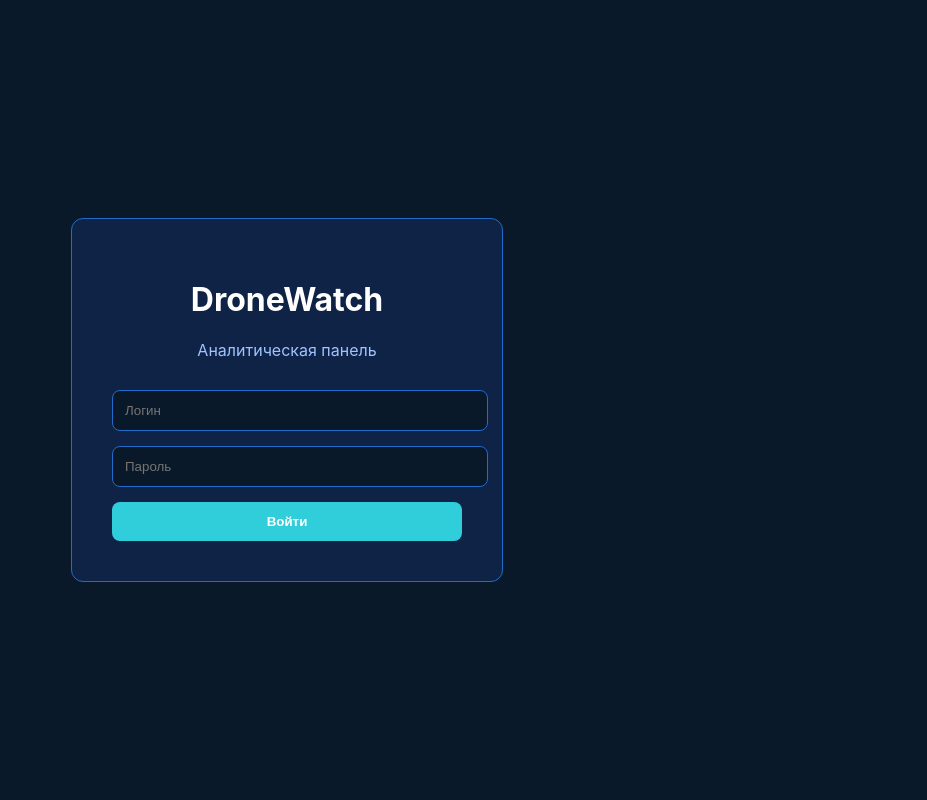
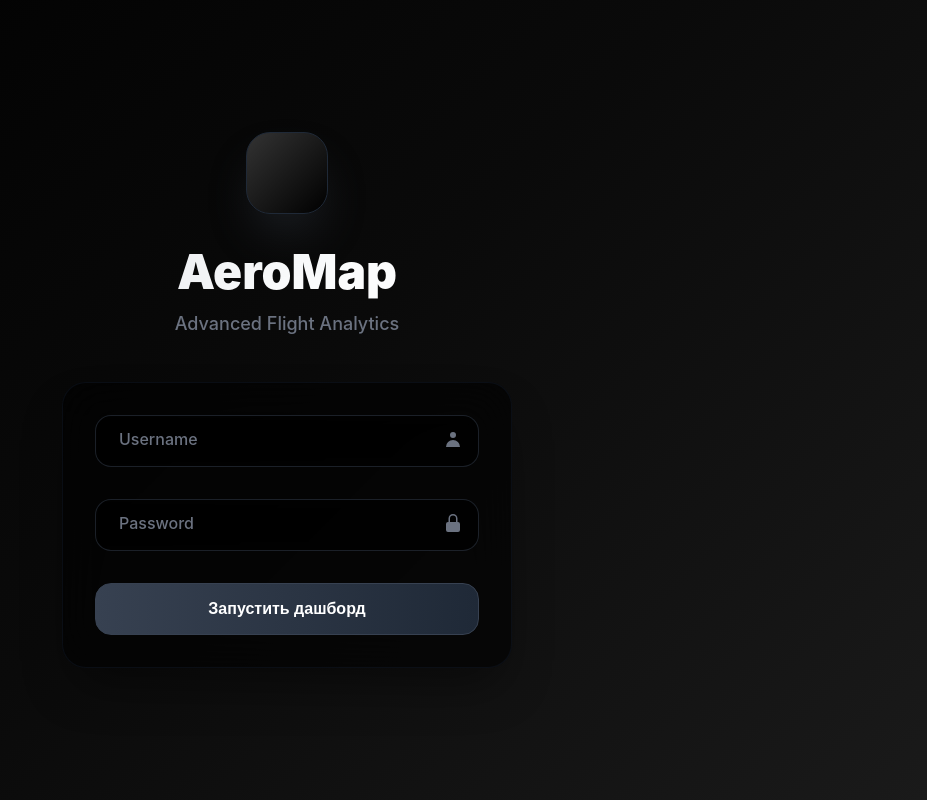
Before and after one commit to Angry-Toys/lct_aeromap, a Vue app in the folder aeromap-frontend/: page / in a window 1280 px wide. Shown: the whole page, without its empty margins (353-1280 px from the left). Built offline with nearby package versions, Linux system fonts and the light colour scheme.

Commit message:
LoginView redesign

```diff
--- a/aeromap-frontend/src/views/LoginView.vue
+++ b/aeromap-frontend/src/views/LoginView.vue
@@ -1,13 +1,69 @@
 <template>
-  <div class="login-container">
-    <div class="login-box">
-      <h1 class="title">DroneWatch</h1>
-      <p class="subtitle">Аналитическая панель</p>
-      <form @submit.prevent="handleLogin">
-        <input type="text" placeholder="Логин" v-model="username" required />
-        <input type="password" placeholder="Пароль" v-model="password" required />
-        <button type="submit">Войти</button>
-      </form>
+  <div class="login-page">
+    <div class="login-card">
+
+      <!-- 1. Header Section -->
+      <div class="header-section">
+        <div class="icon-wrapper">
+          <!-- Drone Icon SVG -->
+
+        </div>
+        <h1 class="title">AeroMap</h1>
+        <p class="subtitle">Advanced Flight Analytics</p>
+      </div>
+
+      <!-- 2. Form Section -->
+      <div class="form-section">
+        <form @submit.prevent="handleLogin">
+
+          <!-- Username Input -->
+          <div class="input-group">
+            <div class="input-glow"></div>
+            <input
+              id="username"
+              type="text"
+              class="input-field peer"
+              placeholder=""
+              v-model="username"
+              required
+            />
+            <label for="username" class="input-label">Username</label>
+            <div class="input-icon-wrapper">
+              <!-- User Icon SVG -->
+              <svg xmlns="http://www.w3.org/2000/svg" class="input-icon" viewBox="0 0 20 20" fill="currentColor">
+                <path fill-rule="evenodd" d="M10 9a3 3 0 100-6 3 3 0 000 6zm-7 9a7 7 0 1114 0H3z" clip-rule="evenodd" />
+              </svg>
+            </div>
+          </div>
+
+          <!-- Password Input -->
+          <div class="input-group">
+            <div class="input-glow"></div>
+            <input
+              id="password"
+              type="password"
+              class="input-field peer"
+              placeholder=""
+              v-model="password"
+              required
+            />
+            <label for="password" class="input-label">Password</label>
+            <div class="input-icon-wrapper">
+              <!-- Lock Icon SVG -->
+              <svg xmlns="http://www.w3.org/2000/svg" class="input-icon" viewBox="0 0 20 20" fill="currentColor">
+                <path fill-rule="evenodd" d="M10 1a4.5 4.5 0 00-4.5 4.5V9H5a2 2 0 00-2 2v6a2 2 0 002 2h10a2 2 0 002-2v-6a2 2 0 00-2-2h-.5V5.5A4.5 4.5 0 0010 1zm3 8V5.5a3 3 0 10-6 0V9h6z" clip-rule="evenodd" />
+              </svg>
+            </div>
+          </div>
+
+          <!-- Submit Button -->
+          <button type="submit" class="submit-button group">
+            <span class="shine-effect"></span>
+
+            Запустить дашборд
+          </button>
+        </form>
+      </div>
     </div>
   </div>
 </template>
@@ -21,51 +77,236 @@ const password = ref('');
 const router = useRouter();
 
 const handleLogin = () => {
-  // Имитация успешной авторизации
-  console.log('Попытка входа с:', username.value);
-  // В реальном приложении здесь будет запрос к API
-  localStorage.setItem('user-token', 'mock-token'); // Сохраняем "токен"
+  // Mock successful login
+  console.log('Attempting login with:', username.value);
+  localStorage.setItem('user-token', 'mock-token');
   router.push('/dashboard');
 };
 </script>
 
 <style scoped>
-.login-container {
+/* --- Main Page Layout --- */
+.login-page {
   display: flex;
   justify-content: center;
   align-items: center;
-  height: 100vh;
-  background-color: #0a1929;
+  min-height: 100vh;
+  position: relative;
+  overflow: hidden; /* Prevents page scrolling */
+  background: linear-gradient(135deg, rgb(0, 0, 0) 0%, rgb(10, 10, 10) 50%, rgb(26, 26, 26) 100%);
 }
-.login-box {
-  background: #0f2346;
-  padding: 40px;
-  border-radius: 12px;
-  border: 1px solid #226bcb;
+
+.login-card {
+  width: 100%;
+  max-width: 450px;
+  position: relative;
+  z-index: 10;
+  padding: 0 16px; /* Prevents touching edges on mobile */
+}
+
+/* --- Header Section (Icon, Title, Subtitle) --- */
+.header-section {
   text-align: center;
-  width: 350px;
+  margin-bottom: 3rem; /* 48px */
 }
-.title { font-size: 2rem; color: #fff; }
-.subtitle { color: #a0c3ff; margin-bottom: 30px; }
-input {
+
+.icon-wrapper {
+  display: inline-flex;
+  align-items: center;
+  justify-content: center;
+  width: 80px;
+  height: 80px;
+  border-radius: 1.5rem; /* 24px */
+  background: linear-gradient(to bottom right, #333, #000);
+  margin-bottom: 1.5rem; /* 24px */
+  box-shadow: 0 25px 50px -12px rgba(100, 116, 139, 0.25);
+  border: 1px solid #1f2937;
+}
+
+.drone-icon {
+  width: 36px;
+  height: 36px;
+  color: #d1d5db; /* gray-300 */
+}
+
+.title {
+  font-size: 3rem; /* 48px */
+  font-weight: 900;
+  background: linear-gradient(to right, #e5e7eb, #f9fafb, #fff);
+  -webkit-background-clip: text;
+  background-clip: text;
+  color: transparent;
+  margin: 0 0 0.75rem 0; /* 12px */
+}
+
+.subtitle {
+  font-size: 1.125rem; /* 18px */
+  font-weight: 500;
+  color: #6b7280; /* gray-500 */
+  margin: 0;
+}
+
+/* --- Form Section (Glassmorphism) --- */
+.form-section {
+  backdrop-filter: blur(24px);
+  -webkit-backdrop-filter: blur(24px);
+  background-color: rgba(0, 0, 0, 0.6); /* Charcoal gray transparent background */
+  border-radius: 1.5rem; /* 24px */
+  padding: 2rem; /* 32px */
+  border: 1px solid rgba(17, 24, 39, 0.5);
+  box-shadow: 0 25px 50px -12px rgba(0, 0, 0, 0.45); /* Darker blur shadow */
+  position: relative;
+}
+
+.form-section form {
+  display: flex;
+  flex-direction: column;
+  gap: 2rem; /* 32px */
+}
+
+/* --- Input Field Styling --- */
+.input-group {
+  position: relative;
+}
+
+.input-glow {
+  position: absolute;
+  inset: 0;
+  background: linear-gradient(to right, rgba(107, 114, 128, 0.1), rgba(75, 85, 99, 0.1));
+  border-radius: 1rem; /* 16px */
+  filter: blur(12px);
+  opacity: 0;
+  transition: opacity 0.3s ease;
+}
+
+.input-group:hover .input-glow {
+  opacity: 1;
+}
+
+.input-field {
+  box-sizing: border-box; /* Prevents overflow */
+  position: relative;
   width: 100%;
-  padding: 12px;
-  margin-bottom: 15px;
-  background: #0a1929;
-  border: 1px solid #226bcb;
-  border-radius: 8px;
+  font-size: 1rem;
+  padding: 1rem 3rem 1rem 1.5rem; /* 16px 48px 16px 24px */
+  background-color: rgba(0, 0, 0, 0.5);
+  border: 1px solid rgba(55, 65, 81, 0.5);
+  border-radius: 1rem; /* 16px */
   color: #fff;
+  transition: all 0.3s ease;
+  backdrop-filter: blur(4px);
+  -webkit-backdrop-filter: blur(4px);
 }
-button {
+
+/* --- NEW: Keyframe for focus flash animation --- */
+@keyframes flash-border {
+  0% {
+    box-shadow: 0 0 0 4px rgba(75, 85, 99, 0.1);
+    border-color: rgba(75, 85, 99, 0.5);
+  }
+  25% {
+    border-color: rgba(255, 255, 255, 0.9);
+    box-shadow: 0 0 0 1px rgba(255, 255, 255, 0.9), 0 0 0 4px rgba(75, 85, 99, 0.1);
+  }
+  100% {
+    box-shadow: 0 0 0 4px rgba(75, 85, 99, 0.1);
+    border-color: rgba(75, 85, 99, 0.5);
+  }
+}
+
+.input-field:focus {
+  outline: none;
+  border-color: rgba(75, 85, 99, 0.5);
+  box-shadow: 0 0 0 4px rgba(75, 85, 99, 0.1); /* Equivalent to ring */
+  animation: flash-border 0.4s ease-out; /* Apply animation */
+}
+
+/* --- Floating Label Logic --- */
+.input-label {
+  position: absolute;
+  left: 1.5rem; /* 24px */
+  top: 0.85rem; /* 16px */
+  color: #6b7280; /* gray-600 */
+  font-weight: 500;
+  pointer-events: none;
+  transition: all 0.3s ease;
+  background-color: transparent;
+  padding: 0;
+}
+
+.input-field:focus + .input-label,
+.input-field:not(:placeholder-shown) + .input-label {
+  top: -0.75rem; /* -12px */
+  left: 1.25rem; /* 20px */
+  font-size: 1rem; /* 14px */
+  color: #9ca3af; /* gray-400 */
+  background-color: #000000;
+  padding: 0 0.5rem; /* 8px */
+}
+
+/* --- Input Icon --- */
+.input-icon-wrapper {
+  position: absolute;
+  right: 1rem; /* 16px */
+  top: 50%;
+  transform: translateY(-50%);
+  color: #6b7280;
+  pointer-events: none;
+  transition: color 0.3s ease;
+}
+
+.input-icon {
+  width: 20px;
+  height: 20px;
+}
+
+.input-field:focus ~ .input-icon-wrapper {
+  color: #d1d5db;
+}
+
+/* --- Submit Button Styling --- */
+.submit-button {
+  position: relative;
+  display: inline-flex;
+  align-items: center;
+  justify-content: center;
   width: 100%;
-  padding: 12px;
-  background-color: #30ceda;
-  border: none;
-  border-radius: 8px;
+  background: linear-gradient(to right, #374151, #1f2937); /* gray-700 to gray-800 */
   color: #fff;
-  font-weight: bold;
+  font-weight: 700;
+  font-size: 1rem;
+  padding: 1rem 1.5rem;
+  border-radius: 1rem;
+  border: 1px solid #374151;
+  transition: all 0.3s ease;
+  transform-origin: center;
   cursor: pointer;
-  transition: background-color 0.2s;
+  overflow: hidden; /* Crucial for the shine effect */
 }
-button:hover { background-color: #2ab8c5; }
+
+.submit-button:hover {
+  transform: scale(1.02);
+  box-shadow: 0 25px 50px -12px rgba(75, 85, 99, 0.25);
+  background: linear-gradient(to right, #4b5563, #374151); /* hover state */
+}
+
+.button-icon {
+  width: 20px;
+  height: 20px;
+  margin-right: 0.75rem;
+}
+
+/* --- Shine Animation on Button Hover --- */
+.shine-effect {
+  position: absolute;
+  inset: 0;
+  background: linear-gradient(to right, transparent, rgba(255, 255, 255, 0.1), transparent);
+  transform: translateX(-100%) skewX(-25deg);
+  transition: transform 1s ease;
+}
+
+.submit-button:hover .shine-effect {
+  transform: translateX(100%) skewX(-25deg);
+}
+
 </style>
```
